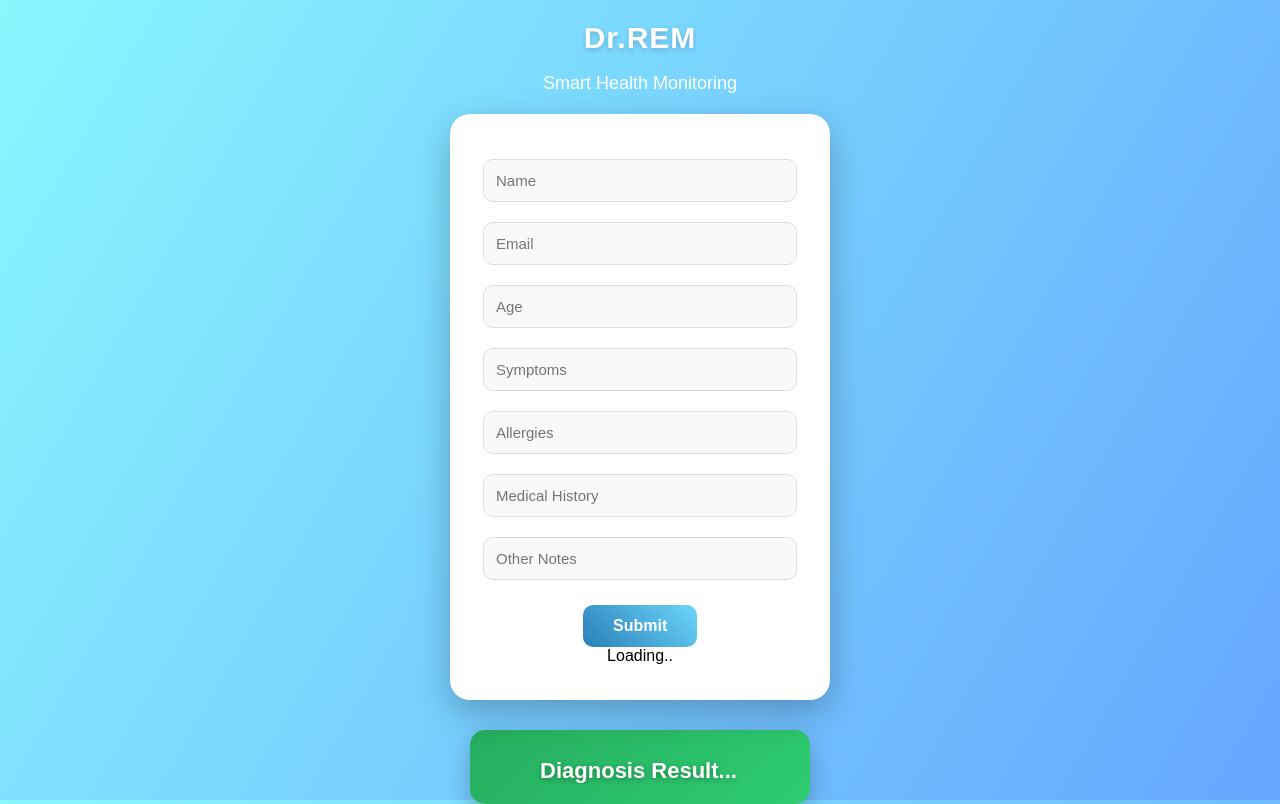
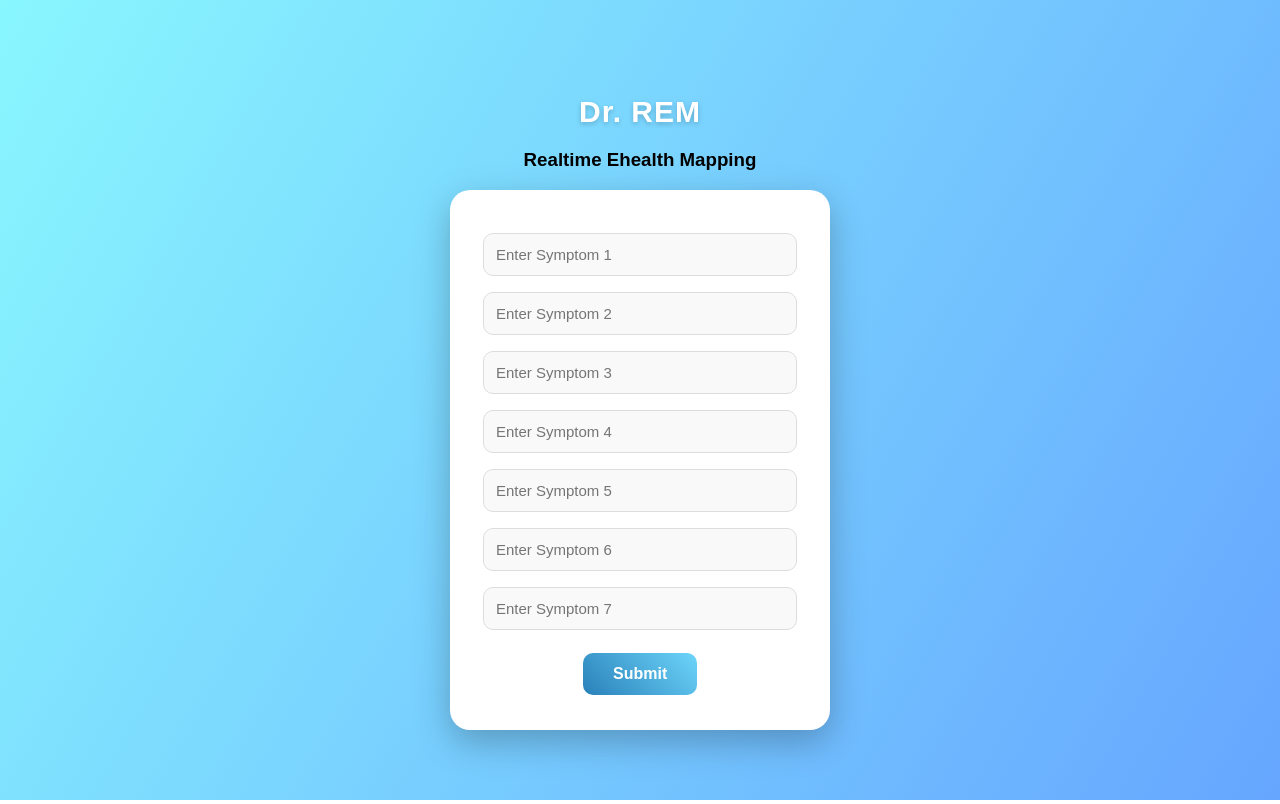
Before and after one commit to crazeshot/Dr.AI, a Flask app: page / in a window 1280 px wide. Run offline with Flask 3, Linux system fonts and the light colour scheme; parts of the project's set-up code (start-up, migrations or seed data) failed here and were passed over.

Commit message:
Update index.html

```diff
--- a/templates/index.html
+++ b/templates/index.html
@@ -18,20 +18,12 @@
 
         h2 {
             color: #fff;
-            margin-bottom: 5px;
+            margin-bottom: 20px;
             font-size: 30px;
             font-weight: 600;
             letter-spacing: 1px;
             text-shadow: 0px 2px 5px rgba(0,0,0,0.2);
             animation: slideDown 1s ease-in-out;
-        }
-
-        h3 {
-            color: #fff;
-            margin-bottom: 20px;
-            font-size: 18px;
-            font-weight: 400;
-            animation: slideDown 1.2s ease-in-out;
         }
 
         form {
@@ -45,7 +37,7 @@
         }
 
         input {
-            margin: 10px 0;
+            margin: 8px 0;
             padding: 12px;
             width: 90%;
             border: 1px solid #ddd;
@@ -59,13 +51,13 @@
             animation: fadeSlideIn 0.8s ease forwards;
         }
 
-        input:nth-of-type(1) { animation-delay: 0.3s; }
-        input:nth-of-type(2) { animation-delay: 0.45s; }
-        input:nth-of-type(3) { animation-delay: 0.6s; }
-        input:nth-of-type(4) { animation-delay: 0.75s; }
-        input:nth-of-type(5) { animation-delay: 0.9s; }
-        input:nth-of-type(6) { animation-delay: 1.05s; }
-        input:nth-of-type(7) { animation-delay: 1.2s; }
+        input:nth-child(1) { animation-delay: 0.3s; }
+        input:nth-child(2) { animation-delay: 0.45s; }
+        input:nth-child(3) { animation-delay: 0.6s; }
+        input:nth-child(4) { animation-delay: 0.75s; }
+        input:nth-child(5) { animation-delay: 0.9s; }
+        input:nth-child(6) { animation-delay: 1.05s; }
+        input:nth-child(7) { animation-delay: 1.2s; }
 
         input:focus {
             border-color: #66a6ff;
@@ -108,9 +100,13 @@
             display: none;
         }
 
-        .dots::after {
-            content: "";
-            animation: dotsAnim 1.5s infinite;
+        .dots {
+            display: none;
+            margin: 20px auto;
+            font-size: 18px;
+            font-weight: bold;
+            color: #2980b9;
+            animation: blinkDots 1.5s infinite;
         }
 
         @keyframes spin {
@@ -118,12 +114,11 @@
             100% { transform: rotate(360deg);}
         }
 
-        @keyframes dotsAnim {
-            0% { content: ""; }
-            25% { content: "."; }
-            50% { content: ".."; }
-            75% { content: "..."; }
-            100% { content: ""; }
+        @keyframes blinkDots {
+            0%, 20% { content: "."; }
+            40% { content: ".."; }
+            60% { content: "..."; }
+            80%, 100% { content: ""; }
         }
 
         .output {
@@ -147,48 +142,51 @@
             font-size: 22px;
             color: #fff;
             text-shadow: 0px 2px 6px rgba(0,0,0,0.3);
+            animation: typing 2s steps(30, end), blink 0.7s step-end infinite alternate;
             white-space: nowrap;
             overflow: hidden;
             border-right: 3px solid white;
-            animation: typing 2s steps(30, end), blink 0.7s step-end infinite alternate;
         }
 
-        /* Animations */
         @keyframes fadeInBg { from { opacity: 0; transform: scale(1.05); } to { opacity: 1; transform: scale(1); } }
         @keyframes slideDown { from { transform: translateY(-40px); opacity: 0; } to { transform: translateY(0); opacity: 1; } }
         @keyframes popUp { from { transform: scale(0.8); opacity: 0; } to { transform: scale(1); opacity: 1; } }
         @keyframes floatUp { 0% { transform: translateY(15px); } 100% { transform: translateY(0); } }
         @keyframes fadeUp { from { transform: translateY(25px); opacity: 0; } to { transform: translateY(0); opacity: 1; } }
-        @keyframes glowBox {
-            0% { box-shadow: 0 0 5px #2ecc71, 0 0 10px #2ecc71; }
-            50% { box-shadow: 0 0 20px #27ae60, 0 0 40px #2ecc71; }
-            100% { box-shadow: 0 0 5px #2ecc71, 0 0 10px #2ecc71; }
-        }
-        @keyframes fadeSlideIn { from { opacity: 0; transform: translateY(15px);} to { opacity: 1; transform: translateY(0);} }
-        @keyframes fadeGrow { from { opacity: 0; transform: scale(0.8);} to { opacity: 1; transform: scale(1);} }
-        @keyframes typing { from { width: 0; } to { width: 100%; } }
-        @keyframes blink { 50% { border-color: transparent; } }
+        @keyframes glowBox { 0% { box-shadow: 0 0 5px #2ecc71, 0 0 10px #27ae60; } 50% { box-shadow: 0 0 20px #2ecc71, 0 0 40px #27ae60; } 100% { box-shadow: 0 0 5px #2ecc71, 0 0 10px #27ae60; } }
+        @keyframes typing { from { width: 0 } to { width: 100% } }
+        @keyframes blink { from { border-color: transparent } to { border-color: white } }
+        @keyframes fadeSlideIn { from { opacity: 0; transform: translateY(15px); } to { opacity: 1; transform: translateY(0); } }
+        @keyframes fadeGrow { from { opacity: 0; transform: scale(0.8); } to { opacity: 1; transform: scale(1); } }
     </style>
 </head>
 <body>
     <div>
-        <h2>Dr.REM</h2>
-        <h3>Smart Health Monitoring</h3>
-        <form>
-            <input type="text" placeholder="Name">
-            <input type="email" placeholder="Email">
-            <input type="number" placeholder="Age">
-            <input type="text" placeholder="Symptoms">
-            <input type="text" placeholder="Allergies">
-            <input type="text" placeholder="Medical History">
-            <input type="text" placeholder="Other Notes">
-            <button type="button">Submit</button>
-            <div class="loader"></div>
-            <div class="dots">Loading<span></span></div>
+        <h2>Dr. REM </h2>
+<h3>Realtime Ehealth Mapping</h3>
+        <form method="POST" onsubmit="showLoader()">
+            {% for i in range(1, 8) %}
+                <input type="text" name="symptom{{i}}" placeholder="Enter Symptom {{i}}"><br>
+            {% endfor %}
+            <button type="submit">Submit</button>
         </form>
-        <div class="output">
-            <b>Diagnosis Result...</b>
-        </div>
+
+        <div class="loader" id="loading"></div>
+        <div class="dots" id="dots">Loading...</div>
+
+        {% if prediction %}
+            <div class="output">
+                Predicted Disease:
+                <b>{{prediction}}</b>
+            </div>
+        {% endif %}
     </div>
+
+    <script>
+        function showLoader() {
+            document.getElementById("loading").style.display = "block";
+            document.getElementById("dots").style.display = "block";
+        }
+    </script>
 </body>
 </html>
```
